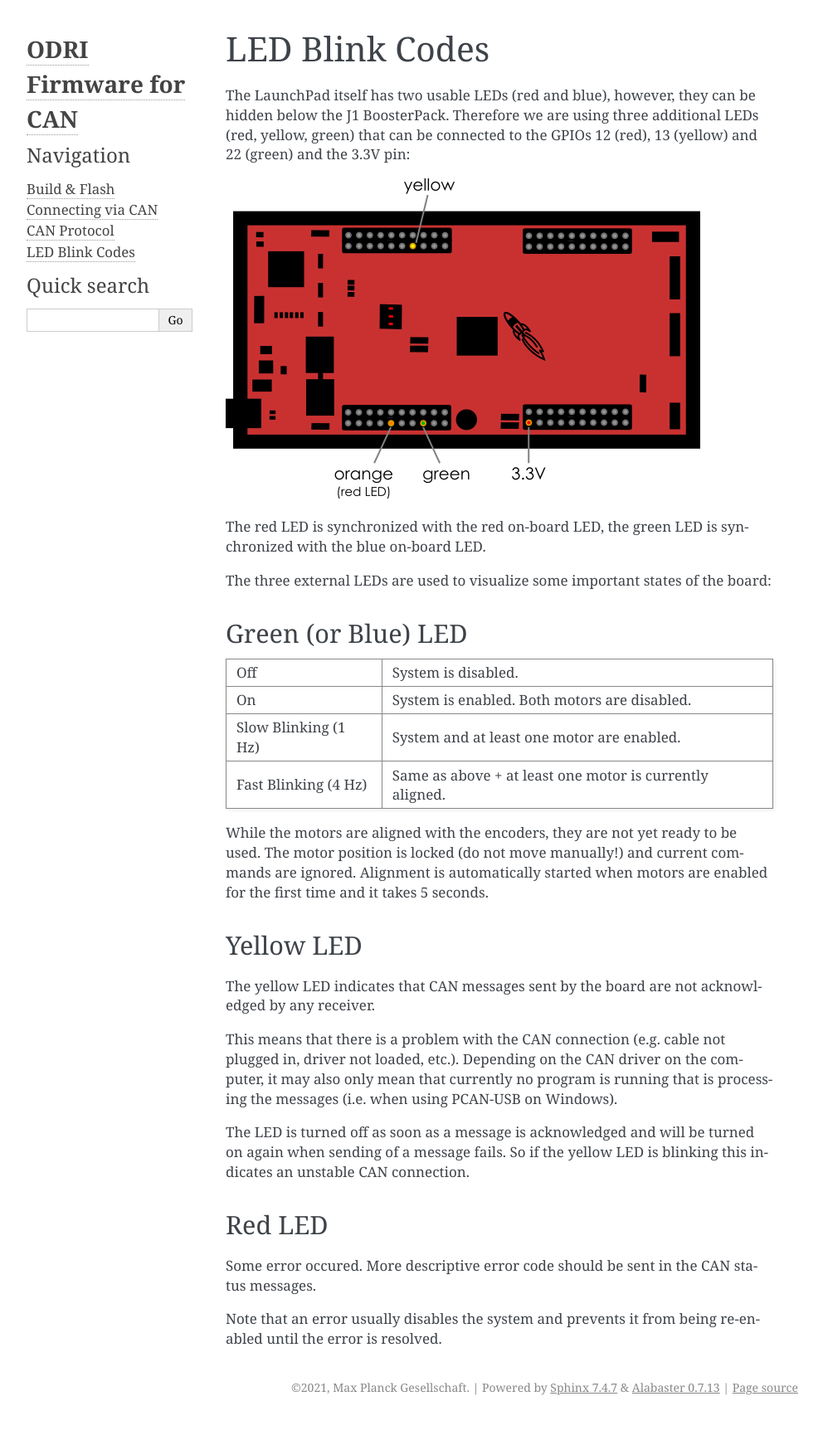
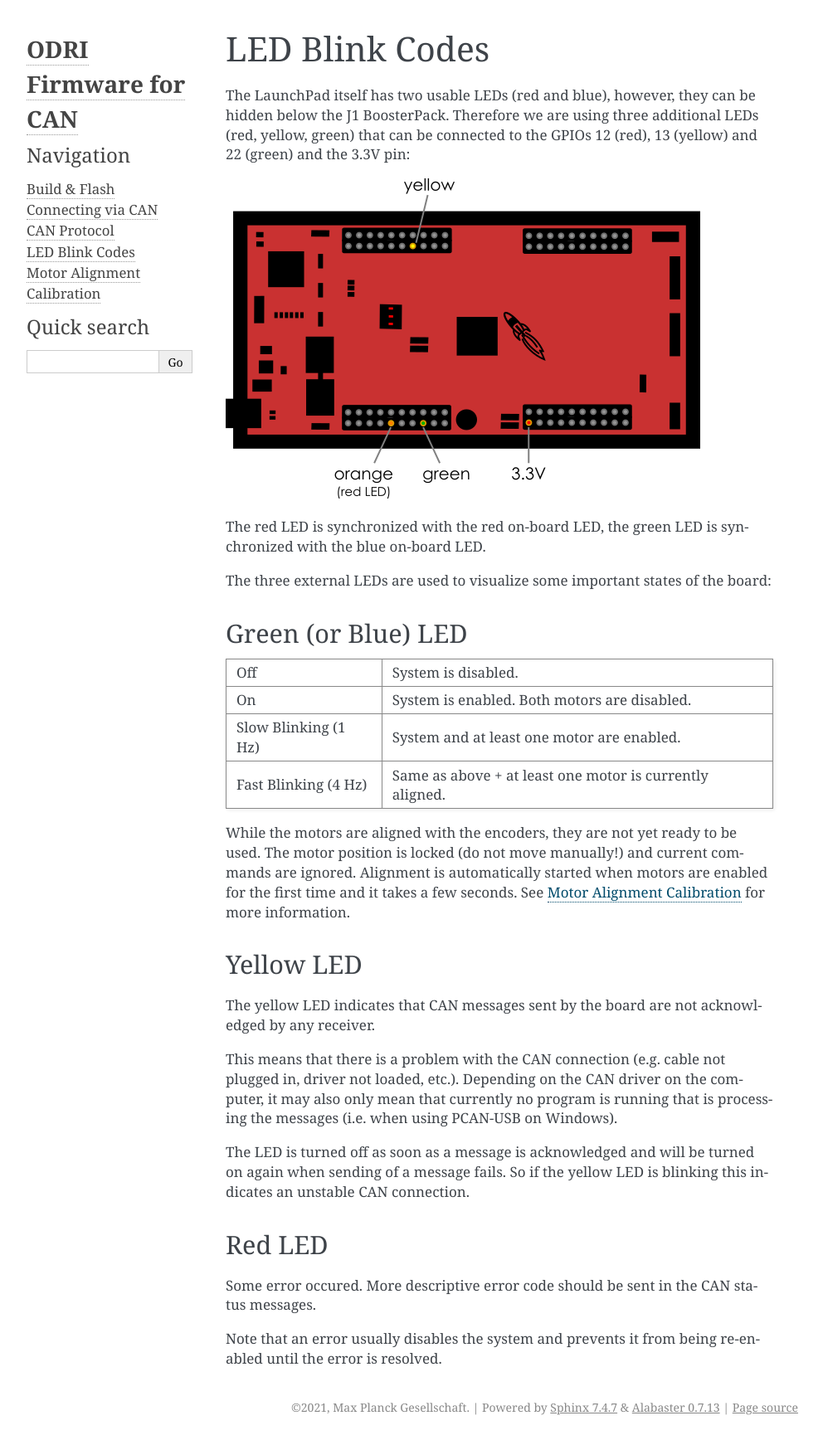
Before and after one commit to open-dynamic-robot-initiative/mw_dual_motor_torque_ctrl, a Sphinx documentation site: the page built from doc/led_codes.rst, in a window 1280 px wide. Shown: the whole page at 83% size, without its empty margins (148-1140 px from the left). Built offline with Sphinx 7.4.7, drawn with Linux system fonts in a browser that asks for light colours; before the commit the page ends 1712 px from its top, so only the background shows below that.

Commit message:
doc: Add page about motor alignment

```diff
--- a/doc/can_connection.rst
+++ b/doc/can_connection.rst
@@ -125,7 +125,8 @@
    When enabling a motor the corresponding motor should jitter a bit and then be
    held in place for a few seconds (assuming there actually is a motor
    connected).  This is an initial calibration procedure that is automatically
-   performed when the motor is enabled for the first time after power up.
+   performed when the motor is enabled for the first time after power up, see
+   :doc:`motor_alignment`.
 
 If everything behaves as described, this means that the CAN communication is
 generally working.  As an additional test, you may want to check if the
--- a/doc/index.rst
+++ b/doc/index.rst
@@ -10,6 +10,7 @@
    can_connection
    CAN Protocol <can_interface>
    led_codes
+   motor_alignment
 
 
 This documentation describes the mw_dual_motor_torque_ctrl_ firmware for the
--- a/doc/led_codes.rst
+++ b/doc/led_codes.rst
@@ -33,7 +33,8 @@
 While the motors are aligned with the encoders, they are not yet ready to be
 used. The motor position is locked (do not move manually!) and current commands
 are ignored. Alignment is automatically started when motors are enabled for the
-first time and it takes 5 seconds.
+first time and it takes a few seconds.  See :doc:`motor_alignment` for more
+information.
 
 
 Yellow LED
```
Also changed, not shown: doc/motor_alignment.rst (added, +22 -0 lines).
